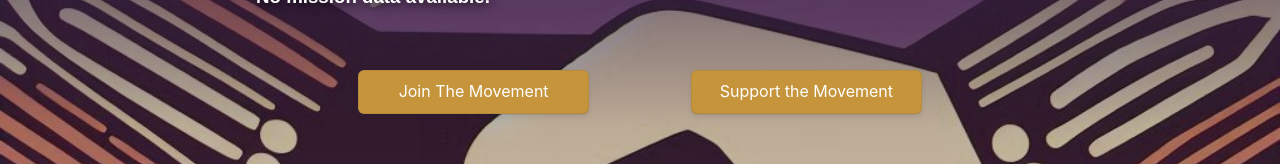
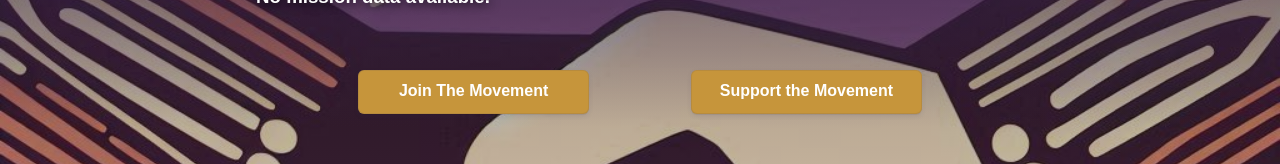
Before and after one commit to NoCoMozi/VIWEB, a Next.js app in the folder website-vi-1/: page / in a window 1280 px wide. Shown: the part 289-453 px from the top of the page. Built offline with nearby package versions, Linux system fonts and the light colour scheme; no server answers; the database is empty.

Commit message:
small css changes

```diff
--- a/website-vi-1/src/styles/components/button.styles.scss
+++ b/website-vi-1/src/styles/components/button.styles.scss
@@ -1,8 +1,6 @@
 @import "../variables";
 
 .button {
-  appearance: button;
-  backface-visibility: hidden;
   background-color: $primary-button-color;
   border-radius: 6px;
   border-width: 0;
@@ -11,9 +9,8 @@
   box-sizing: border-box;
   color: #fff;
   cursor: pointer;
-  font-family: -apple-system, system-ui, "Segoe UI", Roboto, "Helvetica Neue",
-    Ubuntu, sans-serif;
   font-size: 100%;
+  font-weight: 600;
   height: 44px;
   line-height: 1.15;
   margin: 12px 0 0;
@@ -26,7 +23,6 @@
   transform: translateZ(0);
   transition: all 0.2s, box-shadow 0.08s ease-in;
   user-select: none;
-  touch-action: manipulation;
   width: 30%;
 }
 
@@ -34,9 +30,8 @@
   cursor: default;
 }
 
-// CHANGE COLOR
 .button:hover {
-  background-color: #59978A; /* Darker shade on hover */
+  background-color: #59978a; /* Darker shade on hover */
 }
 
 ///fix this
--- a/website-vi-1/src/styles/pages/about.styles.scss
+++ b/website-vi-1/src/styles/pages/about.styles.scss
@@ -25,13 +25,14 @@
       //   background: rgba(0, 0, 0, 0.166); /* Optional: Adds readability */
       padding: 10px 20px;
       border-radius: 10px;
-      text-shadow: 2px 2px 5px rgba(0, 0, 0, 0.7);
+      text-shadow: 2px 2px 5px rgba(0, 0, 0, 0.9);
+
     }
   }
   .mission_statement_container {
     display: grid;
     place-items: center;
-    width: 100%; /* Adjust as needed */
+    width: 100%;
     height: 90%;
     overflow: hidden;
     .logo-white {
--- a/website-vi-1/src/styles/pages/join.styles.scss
+++ b/website-vi-1/src/styles/pages/join.styles.scss
@@ -15,7 +15,7 @@
     }
     .join_header {
       position: absolute;
-      top: 91.5%;
+      top: 89%;
       left: 50%;
       width: 100%;
       transform: translate(-50%, -50%);
@@ -40,12 +40,14 @@
     grid-template-rows: 0.3fr;
     gap: 0px 0px;
     grid-template-areas: ". .";
-    width: 100%;
+
     .join_telegram_container {
       display: flex;
       flex-direction: column;
       align-items: center;
       width: 80%;
+      max-width: 1000px;
+      height: 497.85px;
       margin: 0 auto;
       padding: 2rem;
       background: rgb(63, 42, 86);
```
